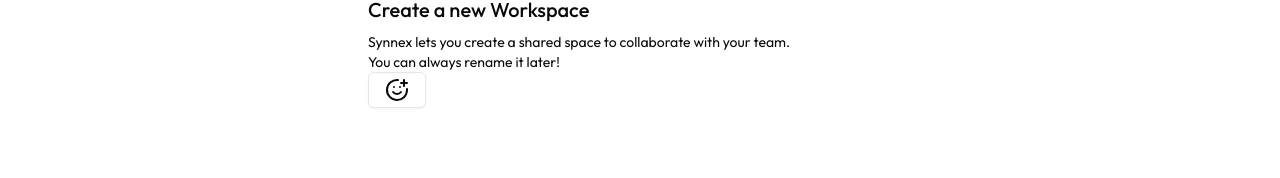
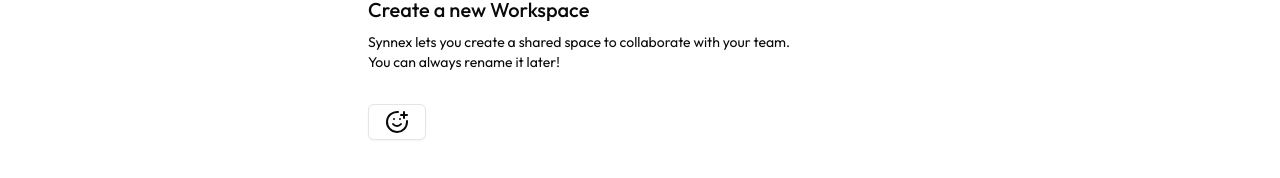
Before and after one commit to axshatInd/synnexTial, a Next.js app: page /createworkspace in a window 1280 px wide. Shown: the part 362-540 px from the top of the page. Built offline with nearby package versions, Linux system fonts and the light colour scheme; no server answers.

Commit message:
margin top-8 for button

```diff
--- a/app/(routes)/createworkspace/page.jsx
+++ b/app/(routes)/createworkspace/page.jsx
@@ -32,7 +32,7 @@ function CreateWorkspace() {
             Synnex lets you create a shared space to collaborate with your team.
             <h2>You can always rename it later!</h2>
           </h2>
-          <div>
+          <div className="mt-8">
             <Button variant="outline">
               <SmilePlus />
             </Button>
```
